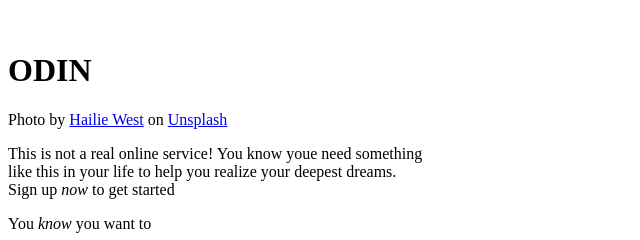
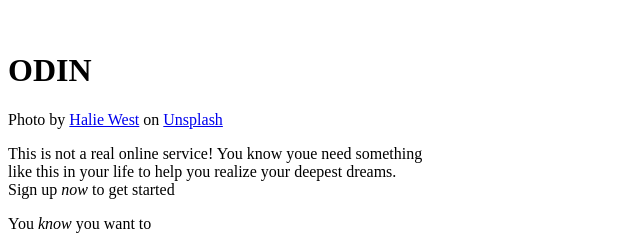
Before and after one commit to AbdurrahmanAfsa/signUpForm, a plain HTML site: page index.html in a window 1280 px wide. Shown: the part 489-729 px from the top of the page, 0-640 px from the left. Drawn offline with Linux system fonts and the light colour scheme.

Commit message:
edit credit of the photo

```diff
--- a/index.html
+++ b/index.html
@@ -14,7 +14,7 @@
             <h1>ODIN</h1>
         </div>
 
-        <p>Photo by <a href="https://unsplash.com/@haliewestphoto" target="_blank" rel="noopener noreferrer">Hailie West</a> on <a href="https://unsplash.com/photos/25xggax4bSA" target="_blank" rel="noopener noreferrer">Unsplash</a></p>
+        <p>Photo by <a href="https://unsplash.com/@haliewestphoto" target="_blank" rel="noopener noreferrer">Halie West</a> on <a href="https://unsplash.com/photos/25xggax4bSA" target="_blank" rel="noopener noreferrer">Unsplash</a></p>
     </div>
 
     <div class="rightSide">
```
